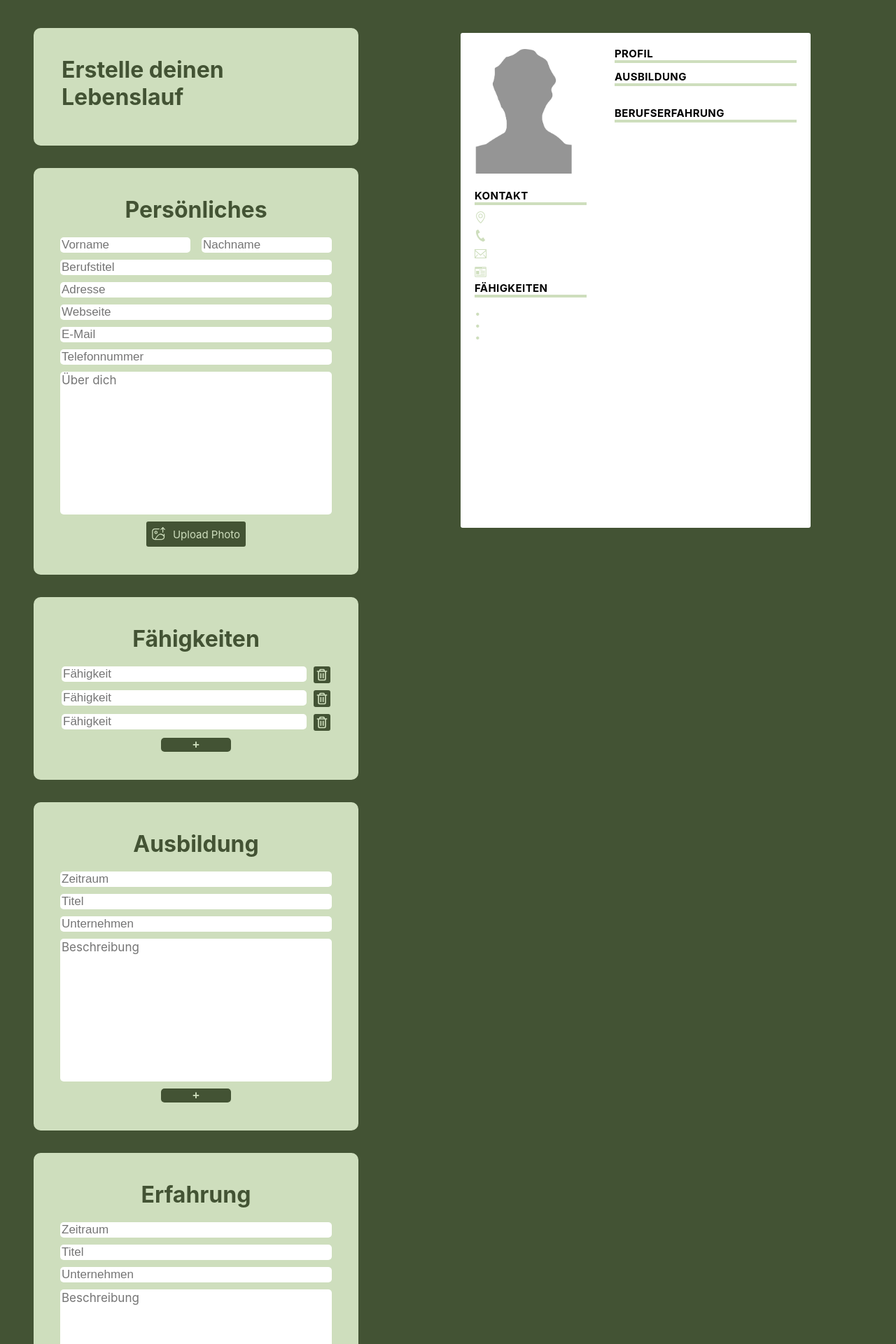
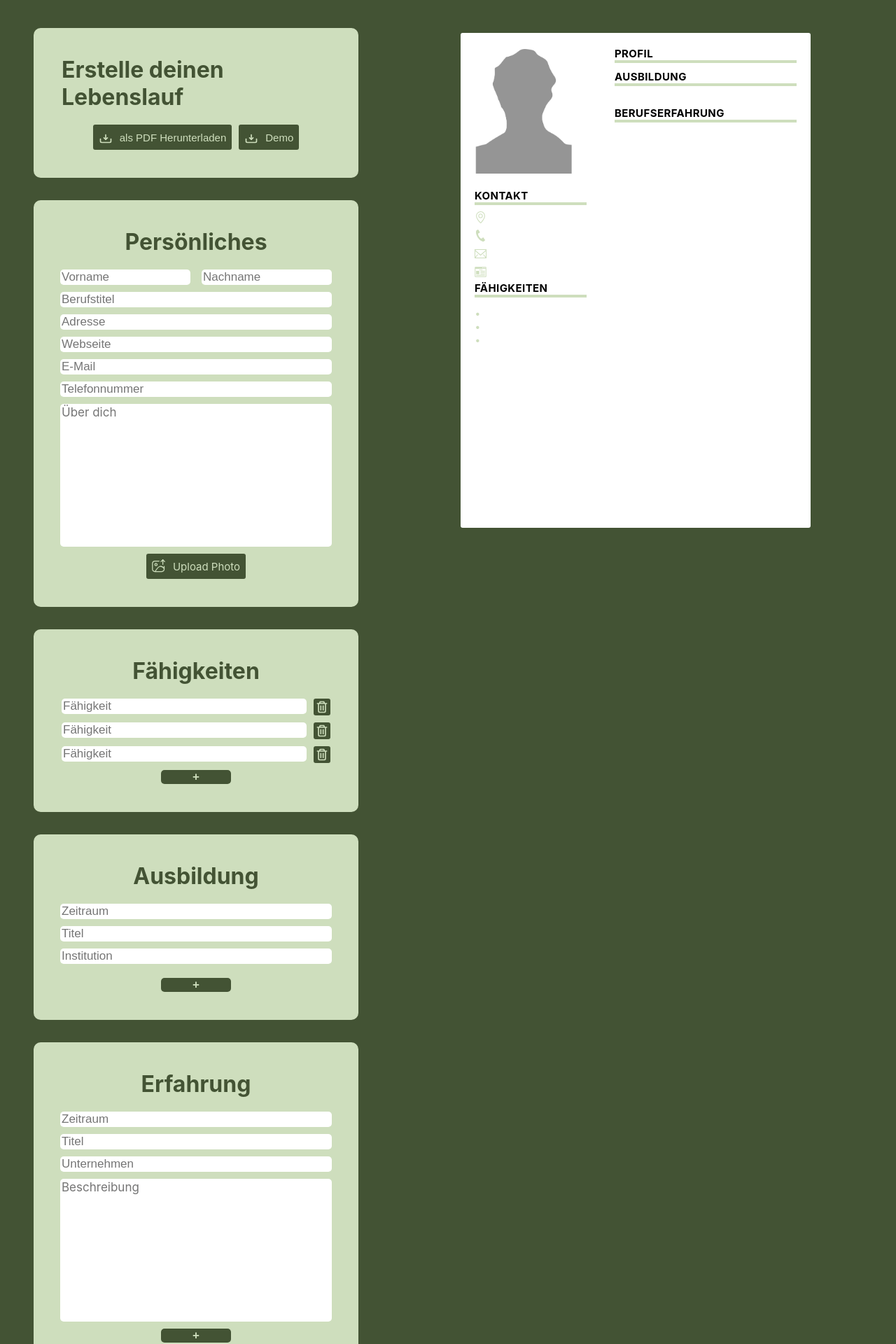
Before and after one commit to JonasHencke/CV-application, a React (Create React App) app: page / in a window 1280 px wide. Shown: the top 1920 px of the page at 70% size. Built offline with nearby package versions, Linux system fonts and the light colour scheme.

Commit message:
Add function that fills the CV with demo content

```diff
--- a/src/App.js
+++ b/src/App.js
@@ -7,7 +7,6 @@ import { jsPDF } from "jspdf";
 import html2canvas from "html2canvas";
 
 function App() {
-
   /* ====================
       App State */
 
@@ -19,13 +18,7 @@ function App() {
     website: "",
     email: "",
     phone: "",
-    Beschreibung: "",
-    uni: "",
-    uniAbschluss: "",
-    uniZeitraum: "",
-    school: "",
-    abschlussSchule: "",
-    schuleZeitraum: "",
+    Beschreibung: ""
   });
 
   const [photo, setPhoto] = useState();
@@ -49,7 +42,6 @@ function App() {
       timeframe: "",
       jobTitle: "",
       company: "",
-      description: "",
       name: nanoid(),
       key: nanoid(),
     },
@@ -173,6 +165,70 @@ function App() {
     };
   }
 
+  /* ==================
+    Functions to fill the Form with example input*/
+
+  function fillFormWithExample() {
+    setUserData({
+      firstName: "Erika",
+      jobTitle: "UX/UI-Designerin",
+      lastName: "Mustermann",
+      address: "Musterstraße 1, 12345 Musterstadt",
+      website: "www.erika-mustermann.de",
+      email: "erika.mustermann@gmx.de",
+      phone: "+49 123 45678",
+      Beschreibung: "Lorem ipsum dolor sit amet, consetetur sadipscing elitr, sed diam nonumy eirmod tempor invidunt ut labore et dolore magna aliquyam erat, sed diam voluptua. At vero eos et accusam et justo duo dolores et ea rebum. Stet clita kasd gubergren, no sea takimata sanctus est  Lorem ipsum dolor sit amet. Lorem ipsum dolor sit amet.Lorem ipsum dolor sit amet, consetetur sadipscing elitr. At vero eos et accusam et justo duo dolores et ea rebum. Stet clita kasd gubergren, no sea takimata sanctus estAt vero eos et accusam et justo duo dolores et ea rebum. "
+    });
+
+    setSkills([
+      { value: "Produkt-Design", name: nanoid(), key: nanoid() },
+      { value: "Branding", name: nanoid(), key: nanoid() },
+      { value: "Prototyping", name: nanoid(), key: nanoid() },
+      { value: "Mobile-Design", name: nanoid(), key: nanoid() },
+      { value: "Figma", name: nanoid(), key: nanoid() },
+      { value: "Adobe XD", name: nanoid(), key: nanoid() },
+      { value: "Adobe Indesign", name: nanoid(), key: nanoid() },
+      { value: "Marvel", name: nanoid(), key: nanoid() },
+      { value: "Adobe Photoshop", name: nanoid(), key: nanoid() }
+    ]);
+
+    setEducation([
+      {
+        timeframe: "2015 - 2018",
+        jobTitle: "Bachelor of Arts: Mediendesign",
+        company: "LMU München",
+        name: nanoid(),
+        key: nanoid(),
+      },
+      {
+        timeframe: "2018 - 2020",
+        jobTitle: "Master of Arts: Mediendesign",
+        company: "LMU München",
+        name: nanoid(),
+        key: nanoid(),
+      },
+    ]);
+
+    setWorkExperience([
+      {
+        timeframe: "2020 - 2022",
+        jobTitle: "Junior UX UI Designer",
+        company: "Musterfirma",
+        description: "Lorem ipsum dolor sit amet, consetetur sadipscing elitr, sed diam nonumy eirmod tempor invidunt ut labore et dolore magna aliquyam erat ut labore et dolore magna aliquyam erat.",
+        name: nanoid(),
+        key: nanoid(),
+      },
+      {
+        timeframe: "2022 - Heute",
+        jobTitle: "UX UI Designer",
+        company: "Musteragentur",
+        description: "Lorem ipsum dolor sit amet, consetetur sadipscing elitr, sed diam nonumy eirmod tempor invidunt ut labore et dolore magna aliquyam erat ut labore et dolore magna aliquyam erat.",
+        name: nanoid(),
+        key: nanoid(),
+      },
+    ])
+  }
+
   return (
     <div className="layout">
       <Form
@@ -194,6 +250,7 @@ function App() {
         removeWorkExperience={removeWorkExperience}
         addEducation={addEducation}
         removeEducation={removeEducation}
+        fillFormWithExample={fillFormWithExample}
       />
       <CV
         userData={userData}
--- a/src/components/Form.js
+++ b/src/components/Form.js
@@ -95,19 +95,12 @@ export default function Form(props) {
           className="form--input"
           type="text"
           keyw={education.key}
-          placeholder="Unternehmen"
+          placeholder="Institution"
           name="company"
           value={education.company}
           onChange={props.handleEducationChange}
         ></input>
-        <textarea
-          type="text"
-          keyw={education.key}
-          placeholder="Beschreibung"
-          name="description"
-          value={education.description}
-          onChange={props.handleEducationChange}
-        ></textarea>
+
       </div>
       {props.education.length > 1 && (
         <div
@@ -124,6 +117,24 @@ export default function Form(props) {
     <div className="form--layout">
       <div className="form">
         <h1>Erstelle deinen Lebenslauf</h1>
+        <div className="form-button-bundle">
+        <button className="downloadBtn" onClick={props.downloadPDF}>
+          <img
+            className="Form--icon"
+            src={downloadSVG}
+            alt="download icon"
+          ></img>
+          als PDF Herunterladen
+        </button>
+        <button className="downloadBtn" onClick={props.fillFormWithExample}>
+          <img
+            className="Form--icon"
+            src={downloadSVG}
+            alt="download icon"
+          ></img>
+          Demo
+        </button>
+        </div>
       </div>
       <div className="form">
         <h1>Persönliches</h1>
@@ -238,14 +249,6 @@ export default function Form(props) {
             +
           </button>
         )}
-        <button className="downloadBtn" onClick={props.downloadPDF}>
-          <img
-            className="Form--icon"
-            src={downloadSVG}
-            alt="download icon"
-          ></img>
-          Lebenslauf Herunterladen
-        </button>
       </div>
     </div>
   );
--- a/src/index.css
+++ b/src/index.css
@@ -73,6 +73,11 @@ textarea {
   font-size: 17px;
   width: 100%;
   padding-left: 2px;
+}
+
+.form-button-bundle {
+  display: flex;
+  gap: 10px;
 }
 
 textarea {
@@ -252,7 +257,9 @@ input:focus {
 ul {
   list-style: none;
 }
-
+li {
+  margin-bottom: calc( 2px * var(--shrink-factor))
+}
 ul li::before {
   content: "\2022";
   color: #CEDEBD;
@@ -362,10 +369,10 @@ ul li::before {
 
 .CVPrint {
   position: fixed;
-  height: calc( 707px * 2) ;
-  width: calc( 500px * 2);
+  height: calc( 707px * 1.5) ;
+  width: calc( 500px * 1.5);
   background-color: white;
-  top: calc(2 * (50% - 353.5px));
+  top: calc(1.5 * (50% - 353.5px));
   right: 20000px;
   border-radius: 3px;
   color: black;
@@ -374,93 +381,93 @@ ul li::before {
 }
 
 .CVPrint--headline {
-  font-size: calc( 15px * 2);
+  font-size: calc( 15px * 1.5);
   font-weight: bold;
-  letter-spacing: calc( 0.4px * 2);
+  letter-spacing: calc( 0.4px * 1.5);
 }
 
 .CVPrint--headline:after {
   content: " ";
   display: block;
-  border: calc( 2px * 2) solid var(--secondary-color);
+  border: calc( 2px * 1.5) solid var(--secondary-color);
 }
 .CVPrint--left,
 .CVPrint--right {
-  margin: calc( 20px * 2);
-  font-size: calc( 10px * 2);
+  margin: calc( 20px * 1.5);
+  font-size: calc( 10px * 1.5);
 }
 
 .CVPrint--img {
-  max-width: calc( 140px * 2);
+  max-width: calc( 140px * 1.5);
 }
 
 .CVPrint--firstName {
-  margin-top: calc( 5px * 2);
-  font-size: calc( 18px * 2);
+  margin-top: calc( 5px * 1.5);
+  font-size: calc( 18px * 1.5);
   font-weight: 800;
 }
 
 .CVPrint--lastName {
   font-weight: 800;
-  font-size: calc( 21px * 2);
+  font-size: calc( 21px * 1.5);
   color: var(--secondary-color);
 }
 
 .CVPrint--title {
-  margin-top: calc( 8px * 2);
-  font-size: calc( 13px * 2);
-  margin-bottom: calc( 20px * 2);
+  margin-top: calc( 8px * 1.5);
+  font-size: calc( 13px * 1.5);
+  margin-bottom: calc( 20px * 1.5);
 }
 
 .CVPrint--icon {
-  max-width: calc( 13px * 2);
-  margin-right: calc( 5px * 2);
+  max-width: calc( 13px * 1.5);
+  margin-right: calc( 5px * 1.5);
 }
 
 .CVPrint--aboutMe {
-  font-size: calc( 11px * 2);
-  margin-top: calc( 10px * 2);
-  margin-bottom: calc( 10px * 2);
+  font-size: calc( 11px * 1.5);
+  margin-top: calc( 10px * 1.5);
+  margin-bottom: calc( 10px * 1.5);
   text-align: left;
 }
 
 .CVPrint-bundle {
-  margin-top: calc( 9px * 2);
-  margin-bottom: calc( 5px * 2);
+  margin-top: calc( 9px * 1.5);
+  margin-bottom: calc( 5px * 1.5);
   display: flex;
   justify-content: flex-start;
   align-items: center;
 }
 
 .CVPrint ul {
-  font-size: calc( 14px * 2);
-  padding-left: calc( 15px * 2);
+  font-size: calc( 14px * 1.5);
+  padding-left: calc( 15px * 1.5);
 }
 
 .CVPrint--arrayBundle {
   display: flex;
   flex-direction: column;
-  gap: calc( 1px * 2);
-  margin-bottom: calc( 14px * 2);
-  margin-top: calc( 5px * 2);
+  gap: calc( 1px * 1.5);
+  margin-bottom: calc( 14px * 1.5);
+  margin-top: calc( 5px * 1.5);
 }
 
 .CVPrint--timeframe {
-  font-size: calc( 13px * 2);
+  font-size: calc( 13px * 1.5);
 }
 
 .CVPrint--position {
-  margin-top: calc( 1px * 2);
-  font-size: calc( 15px * 2);
-  margin-bottom: calc( 1px * 2);
+  margin-top: calc( 1px * 1.5);
+  font-size: calc( 15px * 1.5);
+  margin-bottom: calc( 1px * 1.5);
   font-weight: bold;
 }
 
 .CVPrint--institution {
-  font-size: calc( 13px * 2);
-  margin-bottom: calc( 5px * 2);
+  font-size: calc( 13px * 1.5);
+  margin-bottom: calc( 5px * 1.5);
 }
 
 .CVPrint--description {
-  font-size: calc( 11px * 2);
+  font-size: calc( 11px * 1.5);
 }
```
